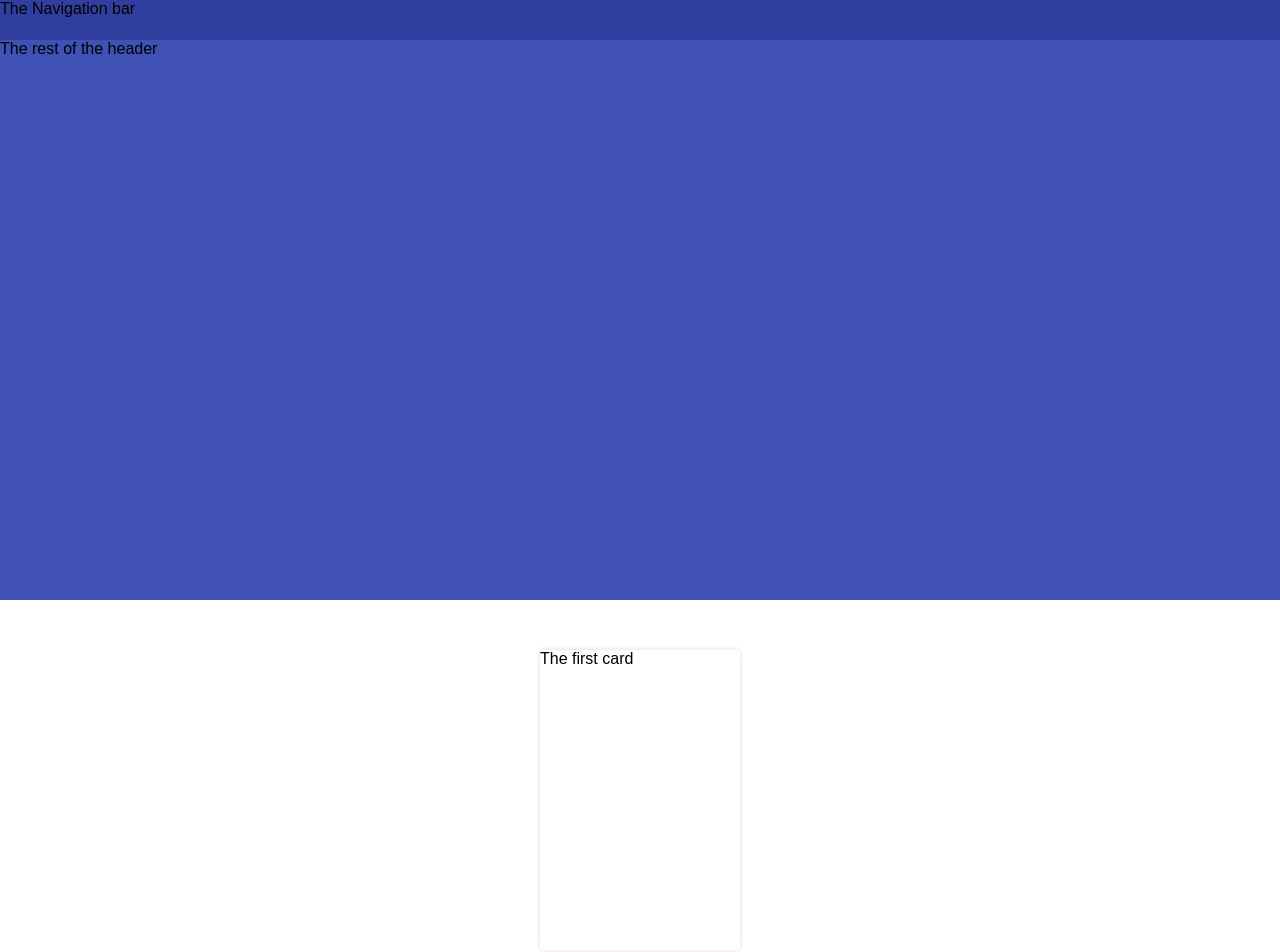
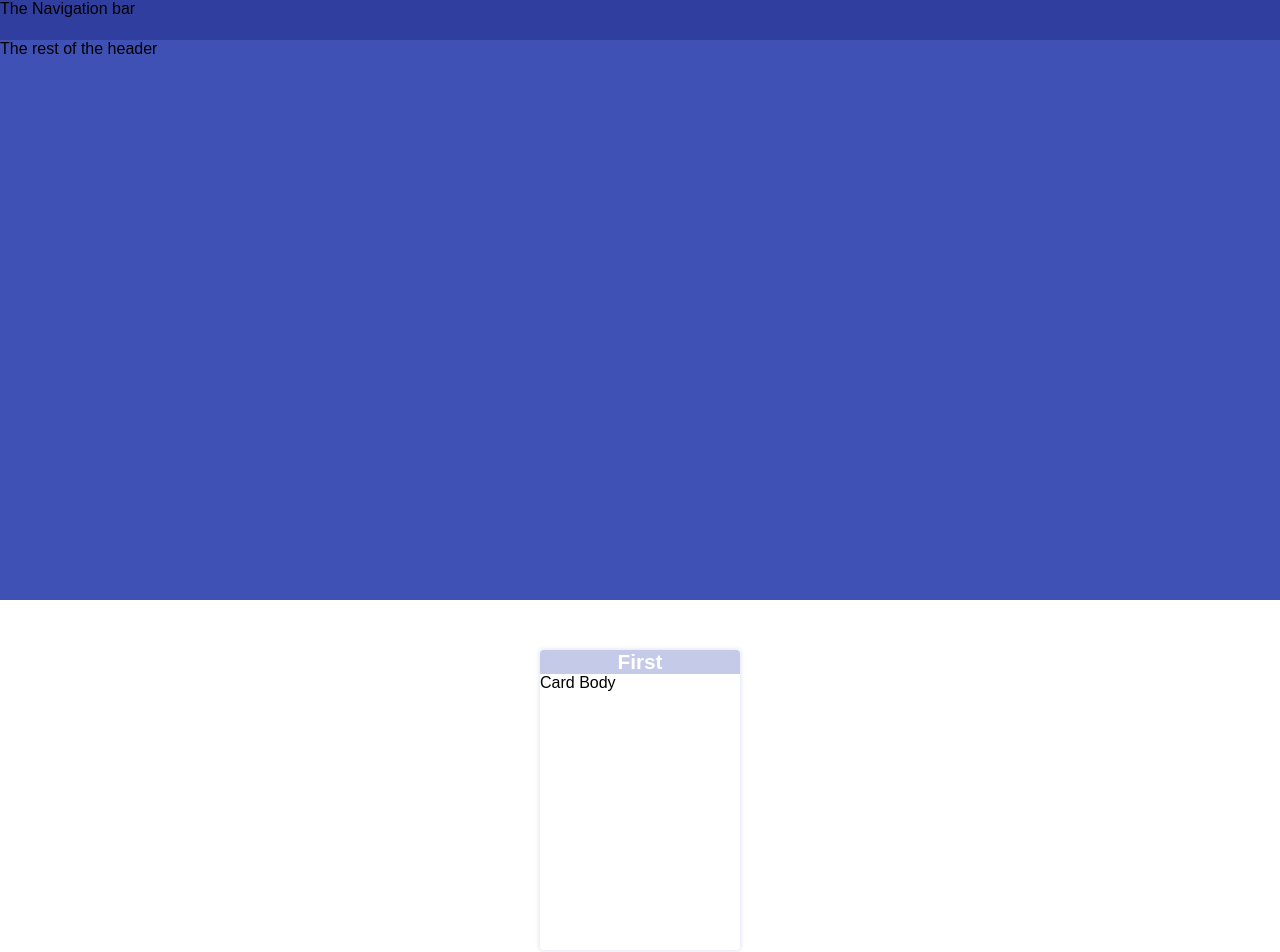
Before and after one commit to vramdhanie/react_web, a React (Create React App) app: page / in a window 1280 px wide. Shown: the top 952 px of the page. Built offline with nearby package versions, Linux system fonts and the light colour scheme.

Commit message:
Add Card Header component

```diff
--- a/src/components/app/App.js
+++ b/src/components/app/App.js
@@ -5,6 +5,7 @@ import styled from 'styled-components';
 import bg1 from '../../assets/bg1.png';
 import bg2 from '../../assets/bg2.png';
 import Card from '../card/card';
+import CardHeader from '../card/card.header';
 
 const Wrapper = styled.div`
   overflow-x: visible;
@@ -41,7 +42,12 @@ class App extends Component {
         <Header/>
         <Main>
           <Section>
-            <Card border_colour="#860000" raised={true}>The first card</Card>
+            <Card raised={true}>
+              <CardHeader>
+                First
+              </CardHeader>
+                Card Body
+            </Card>
           </Section>
           <ImageSection background = {bg1}>
             This is a parallax section
--- /dev/null
+++ b/src/components/card/card.header.js
@@ -0,0 +1,23 @@
+import styled from 'styled-components';
+import colours from '../../shared/constants/colours';
+import PropTypes from 'prop-types';
+
+export const CardHeader = styled.div`
+  text-align: center;
+  font-size: 1.3em;
+  font-weight: bold;
+  background-color: ${colours.PRIMARY_COLOUR_LIGHT};
+  color: #FFFFFF;
+  border-top-left-radius: ${props => props.rounded?'4px':'0'};
+  border-top-right-radius: ${props => props.rounded?'4px':'0'};
+`;
+
+CardHeader.propTypes = {
+  rounded: PropTypes.bool
+};
+
+CardHeader.defaultProps = {
+  rounded: true
+};
+
+export default CardHeader;
```
Also changed, not shown: 1 other file (tests, documents, lock files or other folders).
